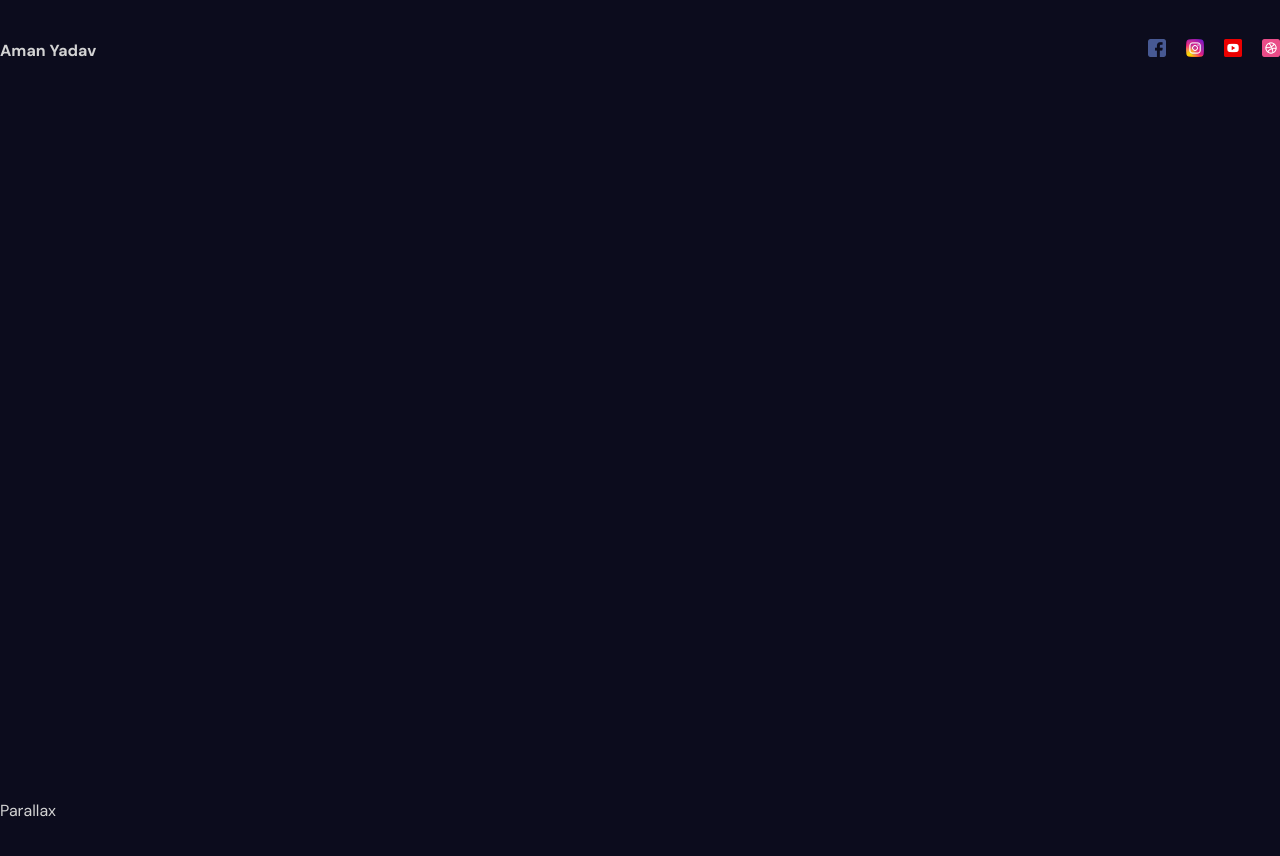
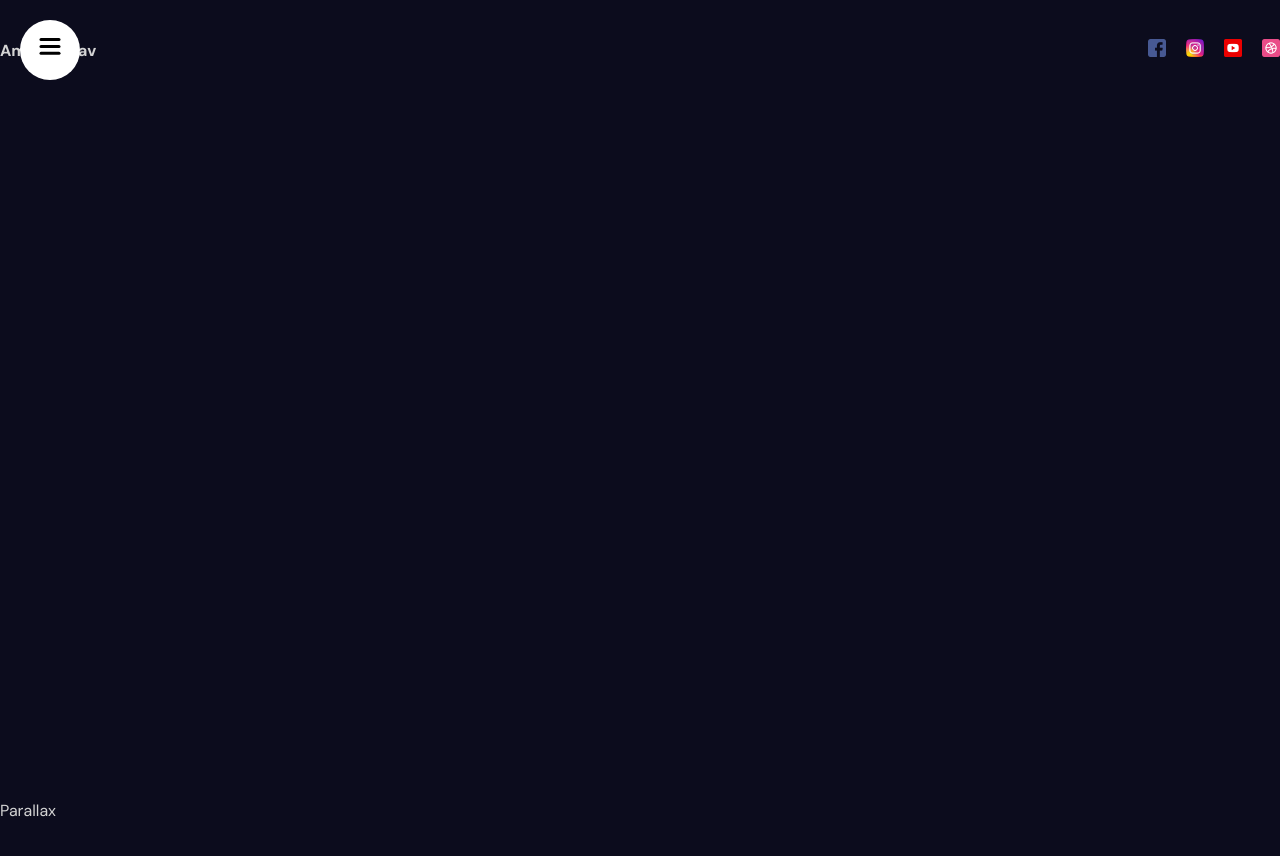
Before and after one commit to amany4864/Aman-portfolio, a React (Vite) app: page / in a window 1280 px wide. Shown: the top 856 px of the page. Built offline with nearby package versions, Linux system fonts and the light colour scheme.

Commit message:
Add sidebar and its animation

```diff
--- a/components/Navbar/Navbar.jsx
+++ b/components/Navbar/Navbar.jsx
@@ -1,25 +1,37 @@
-import "./navbar.scss"
+import Sidebar from "../sidebar/Sidebar";
+import "./navbar.scss";
+import { motion } from "framer-motion";
 
-const Navbar = ()=> {
+const Navbar = () => {
   return (
-
     <div className="navbar">
-        {/* {sidebar} */}
+      {/* Sidebar */}
+      <Sidebar/>
       <div className="wrapper">
-            <span>Aman Yadav</span>
+        <motion.span
+          initial={{ opacity: 0, scale: 0.5 }}
+          animate={{ opacity: 1, scale: 1 }}
+          transition={{ duration: 0.5 }}
+        >
+          Aman Yadav
+        </motion.span>
         <div className="social">
-                <a href="#"><img src="/public/facebook.png" alt=""></img></a>
-                <a href="#"><img src="/public/instagram.png" alt=""></img></a>
-                <a href="#"><img src="/public/youtube.png" alt=""></img></a>
-                <a href="#"><img src="public/dribbble.png" alt=""/></a>
-
+          <a href="#">
+            <img src="/facebook.png" alt="" />
+          </a>
+          <a href="#">
+            <img src="/instagram.png" alt="" />
+          </a>
+          <a href="#">
+            <img src="/youtube.png" alt="" />
+          </a>
+          <a href="#">
+            <img src="/dribbble.png" alt="" />
+          </a>
         </div>
       </div>
     </div>
+  );
+};
 
-
-
-    )
-}
-
-export default Navbar
+export default Navbar;
--- a/components/Navbar/navbar.scss
+++ b/components/Navbar/navbar.scss
@@ -1,3 +1,5 @@
+@import "../../src/app.scss";
+
 .navbar{
     height: 100px;
 
@@ -9,9 +11,18 @@
         justify-content: space-between;
         height: 100%;
 
-        span{
-            font-weight: bold;
+        @include mobile {
+            justify-content: flex-end;
+            padding: 20px;
         }
+
+        span {
+      font-weight: bold;
+
+      @include mobile {
+        display: none;
+      }
+    }
 
         .social{
             display: flex;
--- /dev/null
+++ b/components/sidebar/Sidebar.jsx
@@ -0,0 +1,39 @@
+import "./sidebar.scss"
+import Links from "./links/links"
+import ToggleButton from "./toggleButton/ToggleButton"
+import { useState } from "react"
+import {motion} from "framer-motion"
+
+
+const variants ={
+    open:{
+        clipPath: "circle(1200px at 50px 50px)",
+        transition: {
+            type: "spring",
+            stiffness:20,
+        },
+    },
+    closed: {
+        clipPath: "circle(30px at 50px 50px)",
+        transition:{
+            delay:0.3,
+            type: "spring",
+            stiffness:400,
+            damping: 40,
+        },
+    },
+};
+const Sidebar = () => {
+    const[open,setOpen] = useState(false);
+
+  return (
+    <motion.div className="sidebar" animate={open ? "open" : "closed"}>
+        <motion.div className="bg" variants={variants}>
+            <Links/>
+        </motion.div>
+        <ToggleButton setOpen={setOpen} />
+    </motion.div>
+  );
+};
+
+export default Sidebar
--- /dev/null
+++ b/components/sidebar/links/Links.jsx
@@ -0,0 +1,49 @@
+import {motion} from "framer-motion";
+
+const variants = {
+    open:{
+        transition: {
+            staggerChildren: 0.1,
+        },
+    },
+    closed: {
+        transition: {
+            staggerChildren: 0.05,
+            staggerDirection: -1,
+        },
+    },
+};
+const itemvariants = {
+    open: {
+        y: 0,
+        opacity: 1,
+        },
+    closed: {
+       y: 50,
+       opacity: 0,
+        },
+};
+
+const Links = () => {
+
+    const items = ["Homepage", "Services", "Portfolio", "Contact", "About"];
+
+  return (
+    <motion.div className='links' variants={variants}>
+    {items.map((item) =>(
+        <motion.a
+        href={`#${item}`}
+        key={item}
+        variants={itemvariants}
+        whileHover={{scale:1.1}}
+        whileTap={{scale:0.95}}
+        >
+        {item}
+        </motion.a>
+    ))}
+
+    </motion.div>
+  );
+};
+
+export default Links
--- /dev/null
+++ b/components/sidebar/sidebar.scss
@@ -0,0 +1,110 @@
+@import "../../src/app.scss";
+
+.sidebar{
+    display: flex;
+    flex-direction: column;
+    align-items: center;
+    justify-content: center;
+    background-color: #fff;
+    color: #000;
+
+
+    .bg {
+        // z-index: 999;
+        position: fixed;
+        top: 0;
+        left: 0;
+        bottom: 0;
+        width: 400px;
+        background: white;
+
+        @include mobile {
+          width: 200px;
+        }
+
+        .links{
+            position: absolute;
+            width: 100%;
+            height: 100%;
+            display: flex;
+            flex-direction: column;
+            align-items: center;
+            gap: 20px;
+
+            a{
+                font-size: 40px;
+
+            }
+        }
+    }
+        button{
+            width: 50px;
+            height: 50px;
+            border-radius: 50%;
+            position: fixed;
+            top: 25px;
+            left: 25px;
+            background-color: transparent;
+            border: none;
+            cursor: pointer;
+        }
+
+}
+
+
+// @import "../../src/app.scss";
+// .sidebar {
+//   display: flex;
+//   flex-direction: column;
+//   align-items: center;
+//   justify-content: center;
+//   background-color: white;
+//   color: black;
+
+//   .bg {
+//     z-index: 999;
+//     position: fixed;
+//     top: 0;
+//     left: 0;
+//     bottom: 0;
+//     width: 400px;
+//     background: white;
+
+//     @include mobile {
+//       width: 200px;
+//     }
+
+//     .links {
+//       position: absolute;
+//       width: 100%;
+//       height: 100%;
+//       display: flex;
+//       flex-direction: column;
+//       align-items: center;
+//       justify-content: center;
+//       gap: 20px;
+
+//       a {
+//         font-size: 40px;
+
+//         @include mobile {
+//           font-size: 20px;
+//         }
+//       }
+//     }
+//   }
+
+//   button {
+//     z-index: 999;
+//     position: fixed;
+//     width: 50px;
+//     height: 50px;
+//     border-radius: 50%;
+//     position: fixed;
+//     top: 25px;
+//     left: 25px;
+//     background-color: transparent;
+//     border: none;
+//     cursor: pointer;
+//   }
+// }
--- /dev/null
+++ b/components/sidebar/toggleButton/ToggleButton.jsx
@@ -0,0 +1,40 @@
+import { motion } from "framer-motion";
+
+const ToggleButton = ({ setOpen }) => {
+  return (
+    <button onClick={() => setOpen((prev) => !prev)}>
+    <svg width="23" height="23" viewBox="0 0 23 23">
+      <motion.path
+        strokeWidth="3"
+        stroke="black"
+        strokeLinecap="round"
+        variants={{
+          closed: { d: "M 2 2.5 L 20 2.5" },
+          open: { d: "M 3 16.5 L 17 2.5" },
+        }}
+      />
+      <motion.path
+        strokeWidth="3"
+        stroke="black"
+        strokeLinecap="round"
+        d="M 2 9.423 L 20 9.423"
+        variants={{
+          closed: { opacity: 1 },
+          open: { opacity: 0 },
+        }}
+      />
+      <motion.path
+        strokeWidth="3"
+        stroke="black"
+        strokeLinecap="round"
+        variants={{
+          closed: { d: "M 2 16.346 L 20 16.346" },
+          open: { d: "M 3 2.5 L 17 16.346" },
+        }}
+      />
+    </svg>
+  </button>
+  );
+}
+
+export default ToggleButton;
--- a/src/App.jsx
+++ b/src/App.jsx
@@ -1,19 +1,27 @@
 import "./app.scss"
 import Navbar from "../components/Navbar/Navbar";
+import Test from "./Test.jsx"
+
+
 
 const App = () => {
   return <div>
-    <section>
+    <section id="HomePage">
       <Navbar/>
     </section>
-    <section>Parallax</section>
+
+    <section id="Services">Parallax</section>
     <section>Services</section>
-    <section>Parallax</section>
+    <section id="Portfolio">Parallax</section>
     <section>Portfolio1</section>
     <section>Portfolio2</section>
     <section>Portfolio3</section>
-    <section>Contact</section>
+    <section id=" contact">Contact</section>
+    {/* <Test/>
+    <Test/> */}
+
   </div>;
+
 };
 
 export default App;
--- /dev/null
+++ b/src/Test.jsx
@@ -0,0 +1,25 @@
+import {motion} from "framer-motion"
+
+const Test = () => {
+
+    const variants = {
+        visible:{opacity:1},
+        hidden:{opacity:0}
+    }
+
+
+  return (
+    <div className="course">
+        <motion.div
+        className="box"
+        variants={variants}
+        initial="hidden"
+        animate="visible"
+        transition={{duration:2}}
+
+        ></motion.div>
+    </div>
+  )
+}
+
+export default Test
--- a/src/app.scss
+++ b/src/app.scss
@@ -15,7 +15,28 @@
     color:lightgrey;
 }
 
+a {
+    text-decoration: none;
+    color: inherit;
+  }
+
+
 section{
     height: 100vh;
     scroll-snap-align: center;
 }
+@mixin mobile {
+    @media (max-width: 738px) {
+      @content;
+    }
+  }
+  @mixin tablet {
+    @media (max-width: 1024px) {
+      @content;
+    }
+  }
+  @mixin desktop {
+    @media (max-width: 1366px) {
+      @content;
+    }
+  }
```
Lines whose indentation alone changed are shown as unchanged.
